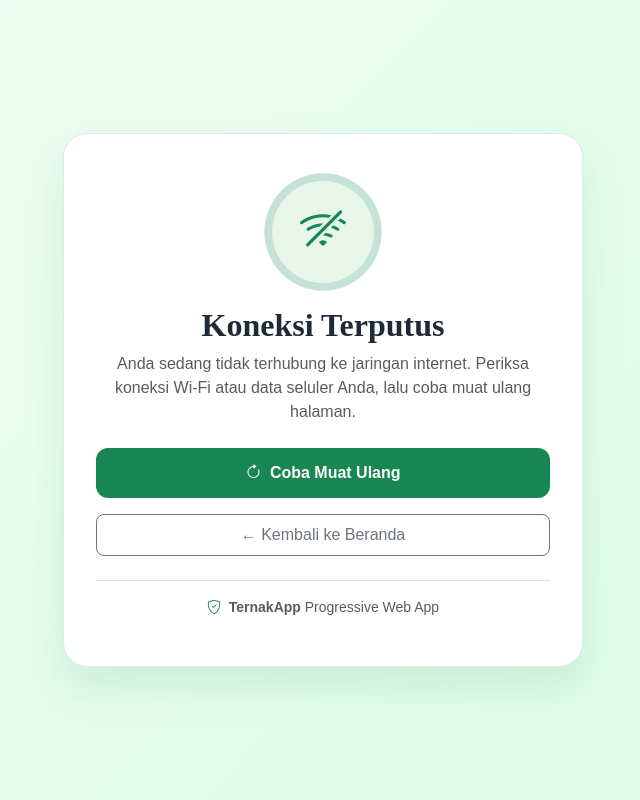
After one commit to riff122/SI-PHT, a PHP site: page /offline.html in a window 1280 px wide. The commit adds this page. Shown: the whole page, without its empty margins (317-957 px from the left). Run offline with PHP 8.4, Linux system fonts and the light colour scheme.

Commit message:
feat: tambahkan dukungan Progressive Web App (PWA), Service Worker, dan mode offline

```diff
--- /dev/null
+++ b/offline.html
@@ -0,0 +1,104 @@
+<!DOCTYPE html>
+<html lang="id">
+
+<head>
+    <meta charset="UTF-8">
+    <meta name="viewport" content="width=device-width, initial-scale=1.0">
+    <title>Anda Sedang Offline - TernakApp</title>
+    <link rel="manifest" href="manifest.json">
+    <meta name="theme-color" content="#198754">
+    <link rel="icon" type="image/png" href="images/icons/icon-192.png">
+    <link href="https://cdn.jsdelivr.net/npm/bootstrap@5.3.3/dist/css/bootstrap.min.css" rel="stylesheet">
+    <link rel="stylesheet" href="https://cdn.jsdelivr.net/npm/bootstrap-icons@1.11.3/font/bootstrap-icons.min.css">
+    <link rel="stylesheet" href="style.css">
+    <style>
+        body {
+            min-height: 100vh;
+            display: flex;
+            align-items: center;
+            justify-content: center;
+            background: linear-gradient(135deg, #f0fdf4 0%, #dcfce7 100%);
+            font-family: 'Segoe UI', system-ui, -apple-system, sans-serif;
+            color: #1f2937;
+            padding: 1.5rem;
+        }
+
+        .offline-card {
+            background: #ffffff;
+            border-radius: 24px;
+            box-shadow: 0 20px 40px rgba(25, 135, 84, 0.12);
+            padding: 3rem 2rem;
+            max-width: 520px;
+            width: 100%;
+            text-align: center;
+            border: 1px solid rgba(25, 135, 84, 0.15);
+        }
+
+        .offline-icon-wrapper {
+            width: 100px;
+            height: 100px;
+            margin: 0 auto 1.5rem auto;
+            background: #e8f5e9;
+            color: #198754;
+            border-radius: 50%;
+            display: flex;
+            align-items: center;
+            justify-content: center;
+            font-size: 3rem;
+            animation: pulse 2s infinite ease-in-out;
+        }
+
+        @keyframes pulse {
+            0% { transform: scale(1); box-shadow: 0 0 0 0 rgba(25, 135, 84, 0.4); }
+            70% { transform: scale(1.05); box-shadow: 0 0 0 20px rgba(25, 135, 84, 0); }
+            100% { transform: scale(1); box-shadow: 0 0 0 0 rgba(25, 135, 84, 0); }
+        }
+
+        .btn-retry {
+            background: #198754;
+            color: #ffffff;
+            font-weight: 600;
+            border-radius: 12px;
+            padding: 0.8rem 2rem;
+            border: none;
+            transition: all 0.3s ease;
+        }
+
+        .btn-retry:hover {
+            background: #157347;
+            color: #ffffff;
+            transform: translateY(-2px);
+            box-shadow: 0 8px 16px rgba(25, 135, 84, 0.25);
+        }
+    </style>
+</head>
+
+<body>
+
+    <div class="offline-card">
+        <div class="offline-icon-wrapper">
+            <i class="bi bi-wifi-off"></i>
+        </div>
+
+        <h2 class="fw-bold mb-2">Koneksi Terputus</h2>
+        <p class="text-muted mb-4">
+            Anda sedang tidak terhubung ke jaringan internet. Periksa koneksi Wi-Fi atau data seluler Anda, lalu coba muat ulang halaman.
+        </p>
+
+        <div class="d-flex flex-column gap-2">
+            <button class="btn btn-retry" onclick="window.location.reload()">
+                <i class="bi bi-arrow-clockwise me-1"></i> Coba Muat Ulang
+            </button>
+            <a href="home.php" class="btn btn-outline-secondary rounded-3 py-2 mt-2">
+                ← Kembali ke Beranda
+            </a>
+        </div>
+
+        <div class="mt-4 pt-3 border-top text-muted small">
+            <i class="bi bi-shield-check text-success me-1"></i> <strong>TernakApp</strong> Progressive Web App
+        </div>
+    </div>
+
+</body>
+
+</html>
--- a/style.css
+++ b/style.css
@@ -1112,3 +1112,25 @@ canvas{
     color:rgba(255,255,255,.65);
 
 }
+
+/* ==========================================================================
+   PWA Install Button Styling
+   ========================================================================== */
+#pwaInstallBtn {
+    background: linear-gradient(135deg, var(--padi) 0%, var(--sawah) 100%);
+    color: #ffffff;
+    border: 1px solid rgba(255, 255, 255, 0.25);
+    border-radius: 999px;
+    padding: 8px 18px;
+    font-size: 14px;
+    font-weight: 600;
+    transition: all 0.3s ease;
+    box-shadow: 0 4px 12px rgba(46, 125, 79, 0.25);
+}
+
+#pwaInstallBtn:hover {
+    background: linear-gradient(135deg, var(--padi-light) 0%, var(--padi) 100%);
+    transform: translateY(-2px);
+    box-shadow: 0 6px 16px rgba(46, 125, 79, 0.35);
+    color: #ffffff;
+}
```
Also changed, not shown: dashboard/admin.php (+8 -0 lines), dashboard/user.php (+7 -0 lines), detail.php (+18 -0 lines), home.php (+62 -1 lines), sw.js (added, +106 -0 lines), README.md, images/icons/apple-touch-icon.png (added), images/icons/icon-192.png (added), images/icons/icon-512.png (added), images/icons/icon.svg (added), manifest.json (added).
